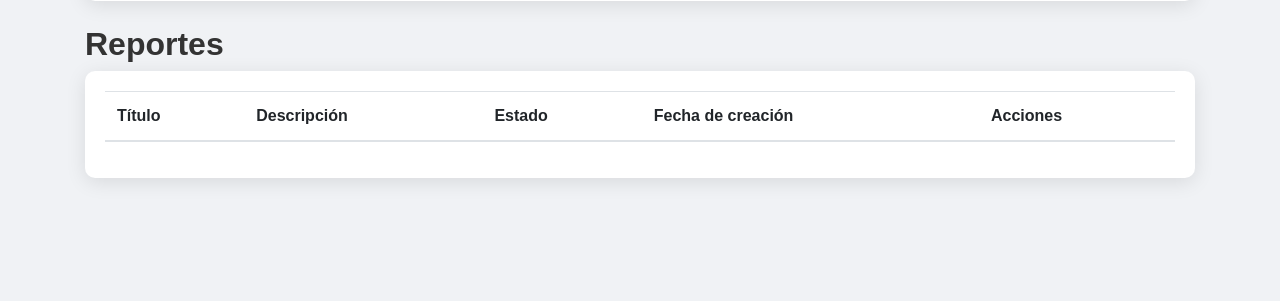
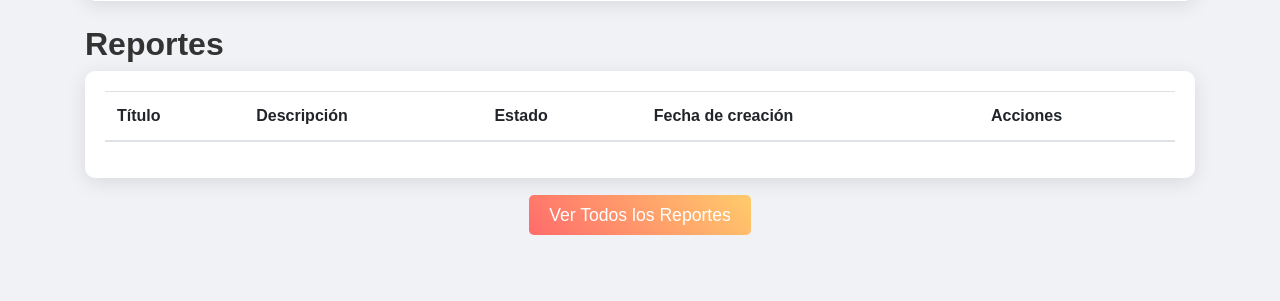
Before and after one commit to c45p3rdevs/Dashboard_ReportesPY, a Flask app: page /dashboard in a window 1280 px wide. Shown: the part 499-800 px from the top of the page. Run offline with Flask 3, Linux system fonts and the light colour scheme; lists and menus that the app fills with data are empty; some libraries are stand-ins or nearby versions.

Commit message:
V 1.0.0.1

```diff
--- a/app.py
+++ b/app.py
@@ -2,6 +2,8 @@ from flask import Flask, render_template, redirect, url_for, flash, session, req
 from flask_sqlalchemy import SQLAlchemy
 from werkzeug.security import generate_password_hash, check_password_hash
 from datetime import datetime
+from datetime import datetime
+
 
 app = Flask(__name__)
 app.config['SECRET_KEY'] = 'your_secret_key'
--- a/templates/dashboard.html
+++ b/templates/dashboard.html
@@ -46,6 +46,19 @@
             background-color: #dc3545;
             border: none;
             border-radius: 5px;
+        }
+        .btn-view {
+            background: linear-gradient(45deg, #ff6b6b, #ffcc6b);
+            color: white;
+            border: none;
+            border-radius: 5px;
+            padding: 10px 20px;
+            font-size: 1.1em;
+            transition: background 0.5s, transform 0.3s;
+        }
+        .btn-view:hover {
+            background: linear-gradient(45deg, #ffcc6b, #ff6b6b);
+            transform: translateY(-2px);
         }
         h1, h2 {
             color: #333;
@@ -133,6 +146,10 @@
             </div>
         </div>
 
+        <div class="text-center mt-4">
+            <a href="{{ url_for('ver_reportes') }}" class="btn-view">Ver Todos los Reportes</a>
+        </div>
+
     </div>
 
     <script src="https://code.jquery.com/jquery-3.5.1.slim.min.js"></script>
```
Also changed, not shown: templates/ver_reportes.html (+50 -0 lines).
